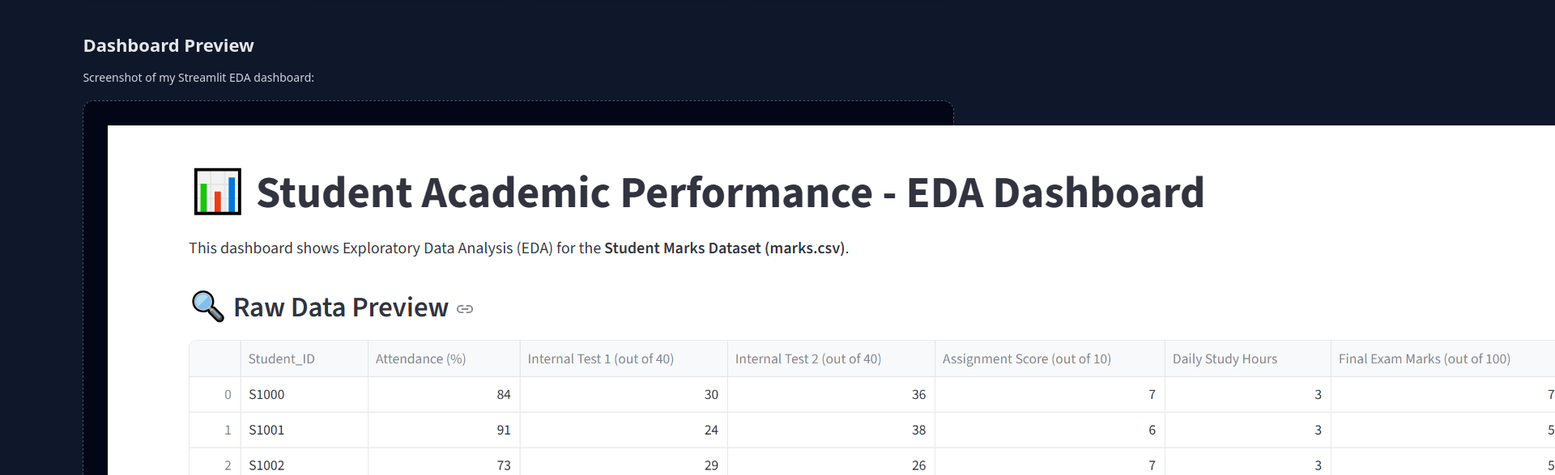
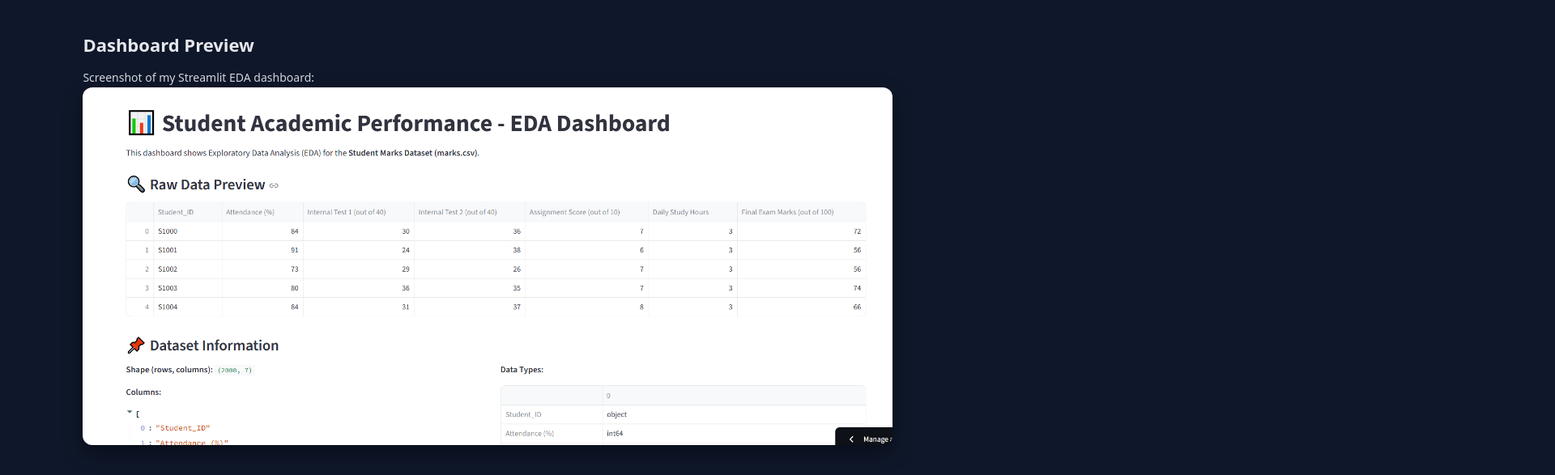
Before and after one commit to ravi23-glitch/student-marks-eda, a plain HTML site: page index.html in a window 1280 px wide. Shown: the part 863-1450 px from the top of the page at 81% size, 1920 px wide, since content can reach past the window. Drawn offline with Linux system fonts and the light colour scheme.

Commit message:
Update style.css

```diff
--- a/style.css
+++ b/style.css
@@ -161,15 +161,13 @@ body {
 }
 
 /* Preview box */
-.preview-box {
-    margin-top: 16px;
-    padding: 30px;
-    border-radius: 14px;
-    background: #020617;
-    border: 1px dashed #4b5563;
-    text-align: center;
-    font-size: 14px;
-    color: #9ca3af;
+.preview-img {
+    width: 100%;
+    max-width: 1000px;
+    height: auto;
+    border-radius: 12px;
+    box-shadow: 0 10px 25px rgba(0, 0, 0, 0.4);
+    display: block;
 }
 
 /* Footer */
```
